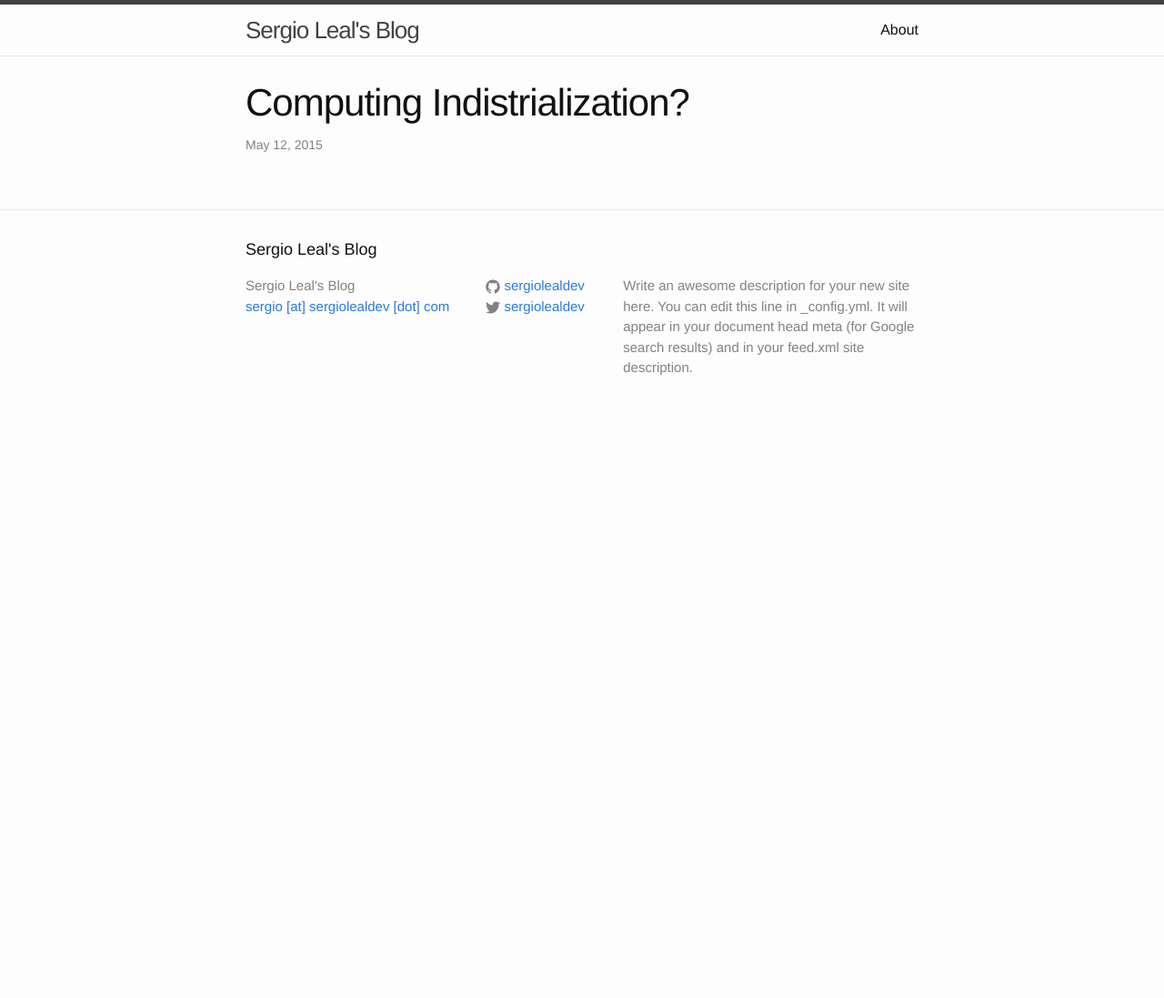
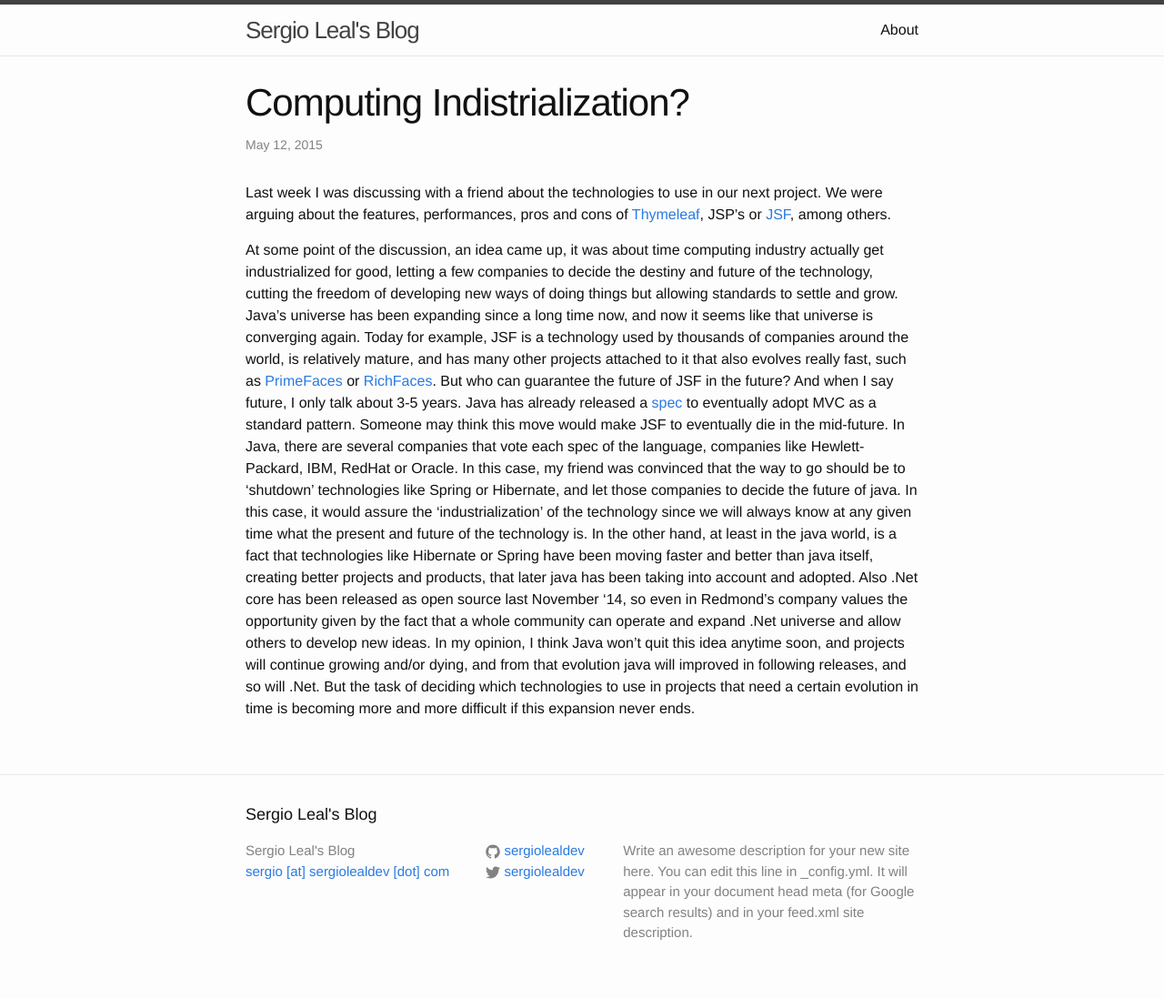
Before and after one commit to sergiolealdev/blog, a Jekyll site: the page built from _posts/2015-05-12-computing-industrialization.markdown, in a window 1280 px wide. Shown: the whole page at 91% size. Built offline with Jekyll 4.4.1, drawn with Linux system fonts in a browser that asks for light colours; before the commit the page ends 900 px from its top, so only the background shows below that.

Commit message:
changed post to utf8

```diff
--- a/_config.yml
+++ b/_config.yml
@@ -19,3 +19,4 @@ github_username:  sergiolealdev
 
 # Build settings
 markdown: kramdown
+encoding: utf-8
--- a/_posts/2015-05-12-computing-industrialization.markdown
+++ b/_posts/2015-05-12-computing-industrialization.markdown
@@ -4,3 +4,12 @@ title:  "Computing Indistrialization?"
 date:   2015-05-12 10:25:41 +0100
 categories: computing industrialization
 ---
+Last week I was discussing with a friend about the technologies to use in our next project. We were arguing about the features, performances, pros and cons of<a href="http://www.thymeleaf.org/features.html"> Thymeleaf</a>, JSP's or<a href="http://en.wikipedia.org/wiki/JavaServer_Faces"> JSF</a>, among others.
+
+At some point of the discussion, an idea came up, it was about time computing industry actually get industrialized for good, letting a few companies to decide the destiny and future of the technology, cutting the freedom of developing new ways of doing things but allowing standards to settle and grow.
+Java's universe has been expanding since a long time now, and now it seems like that universe is converging again.
+Today for example, JSF is a technology used by thousands of companies around the world, is relatively mature, and has many other projects attached to it that also evolves really fast, such as<a href="http://primefaces.org/"> PrimeFaces</a> or<a href="http://richfaces.jboss.org/"> RichFaces</a>. But who can guarantee the future of JSF in the future? And when I say future, I only talk about 3-5 years. Java has already released a<a href="https://jcp.org/en/jsr/detail?id=371"> spec</a> to eventually adopt MVC as a standard pattern. Someone may think this move would make JSF to eventually die in the mid-future.
+In Java, there are several companies that vote each spec of the language, companies like Hewlett-Packard, IBM, RedHat or Oracle. In this case, my friend was convinced that the way to go should be to 'shutdown' technologies like Spring or Hibernate, and let those companies to decide the future of java. In this case, it would assure the 'industrialization' of the technology since we will always know at any given time what the present and future of the technology is.
+In the other hand, at least in the java world, is a fact that technologies like Hibernate or Spring have been moving faster and better than java itself, creating better projects and products, that later java has been taking into account and adopted.
+Also .Net core has been released as open source last November '14, so even in Redmond's company values the opportunity given by the fact that a whole community can operate and expand .Net universe and allow others to develop new ideas.
+In my opinion, I think Java won't quit this idea anytime soon, and projects will continue growing and/or dying, and from that evolution java will improved in following releases, and so will .Net. But the task of deciding which technologies to use in projects that need a certain evolution in time is becoming more and more difficult if this expansion never ends.
```
